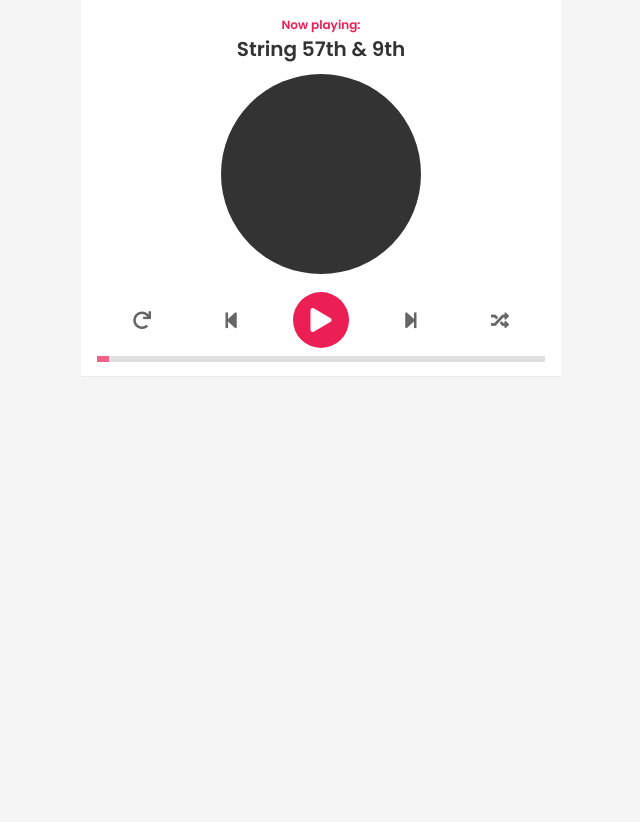
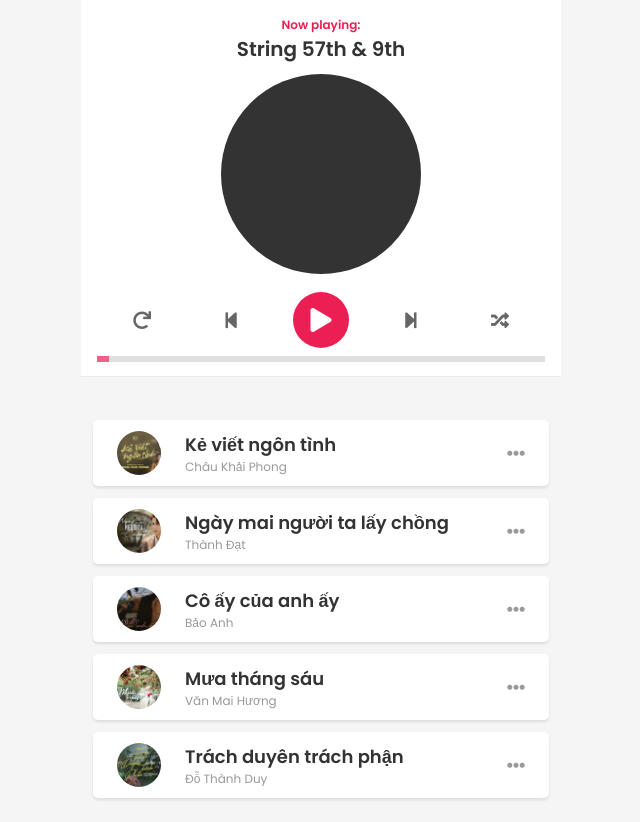
Before and after one commit to huynhnld/lesson-js-f8, a plain HTML site: page js-music-player/index.html in a window 1280 px wide. Shown: the whole page, without its empty margins (319-959 px from the left). Before the commit the page ends 800 px from the top, so only its background shows below. Drawn offline with Linux system fonts and the light colour scheme.

Commit message:
update music player ver 1

```diff
--- a/js-music-player/app.js
+++ b/js-music-player/app.js
@@ -1,6 +1,8 @@
 const $ = document.querySelector.bind(document);
 const $$ = document.querySelectorAll.bind(document);
-const songs = [
+const playList = $(".playlist");
+const app = {
+  songs: [
     {
       name: "Kẻ viết ngôn tình",
       singer: "Châu Khải Phong",
@@ -14,7 +16,7 @@ const songs = [
       image: "./assets/img/song-2.jpg",
     },
     {
-    name: "Cô ấy của anh âys",
+      name: "Cô ấy của anh ấy",
       singer: "Bảo Anh",
       path: "./assets/music/song-3.mp3",
       image: "./assets/img/song-3.jpg",
@@ -31,4 +33,26 @@ const songs = [
       path: "./assets/music/song-5.mp3",
       image: "./assets/img/song-5.jpg",
     },
-];
+  ],
+  render: function () {
+    const htmls = this.songs.map((song) => {
+      return `
+        <div class="song">
+            <div class="thumb " style="background-image:url('${song.image}')">
+            </div>
+            <div class="body">
+                <h3 class="title">${song.name}</h3>
+                <p class="author">${song.singer}</p>
+            </div>
+            <div class="option">
+                <i class="fas fa-ellipsis-h"></i>
+            </div>
+        </div>`;
+    });
+    $(".playlist").innerHTML = htmls.join("");
+  },
+  start: function () {
+    this.render();
+  },
+};
+app.start();
--- a/js-music-player/index.html
+++ b/js-music-player/index.html
@@ -11,7 +11,7 @@
   href="https://fonts.googleapis.com/css2?family=Poppins:wght@300;400;600&display=swap"
   rel="stylesheet"
 />
-<link rel="stylesheet" href="./css/main.css" />
+<link rel="stylesheet" href="./assets/css/main.css" />
 <div class="player">
   <!-- Dashboard -->
   <div class="dashboard">
```
Lines whose indentation alone changed are shown as unchanged.
